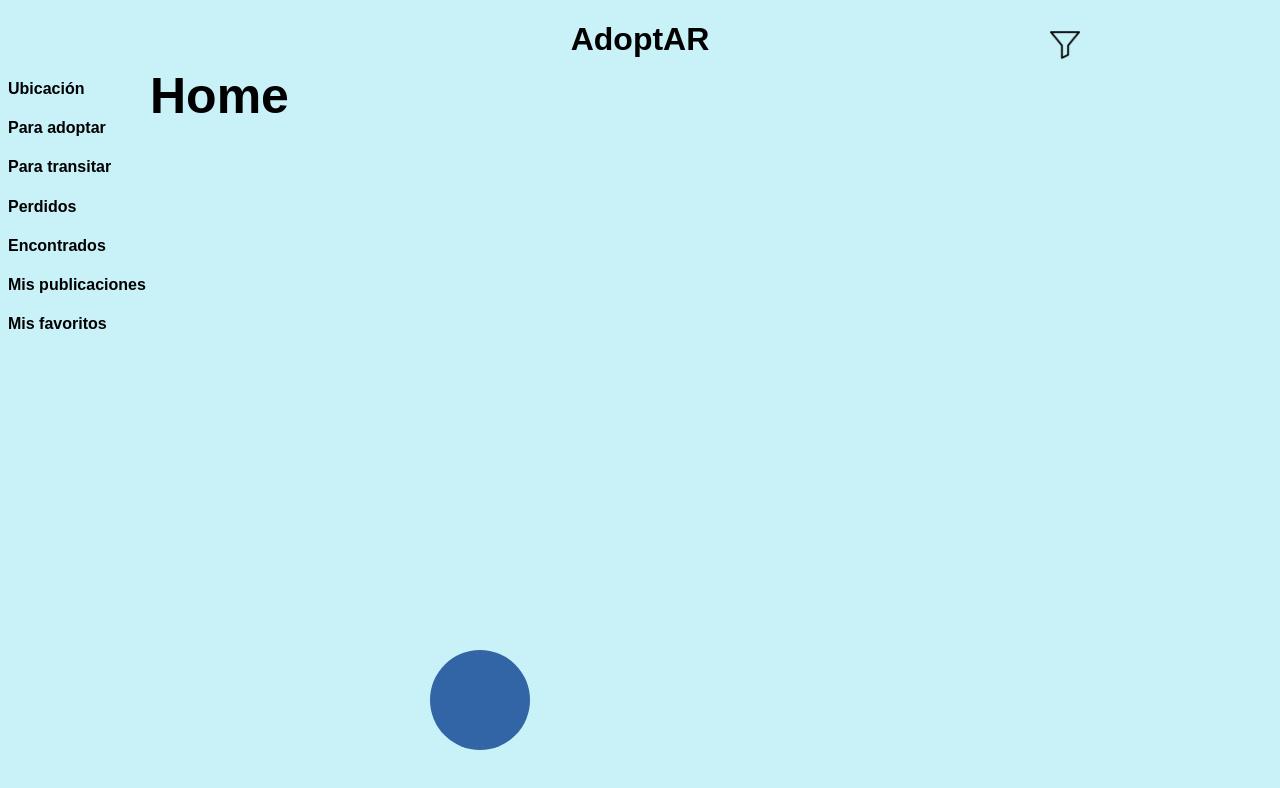
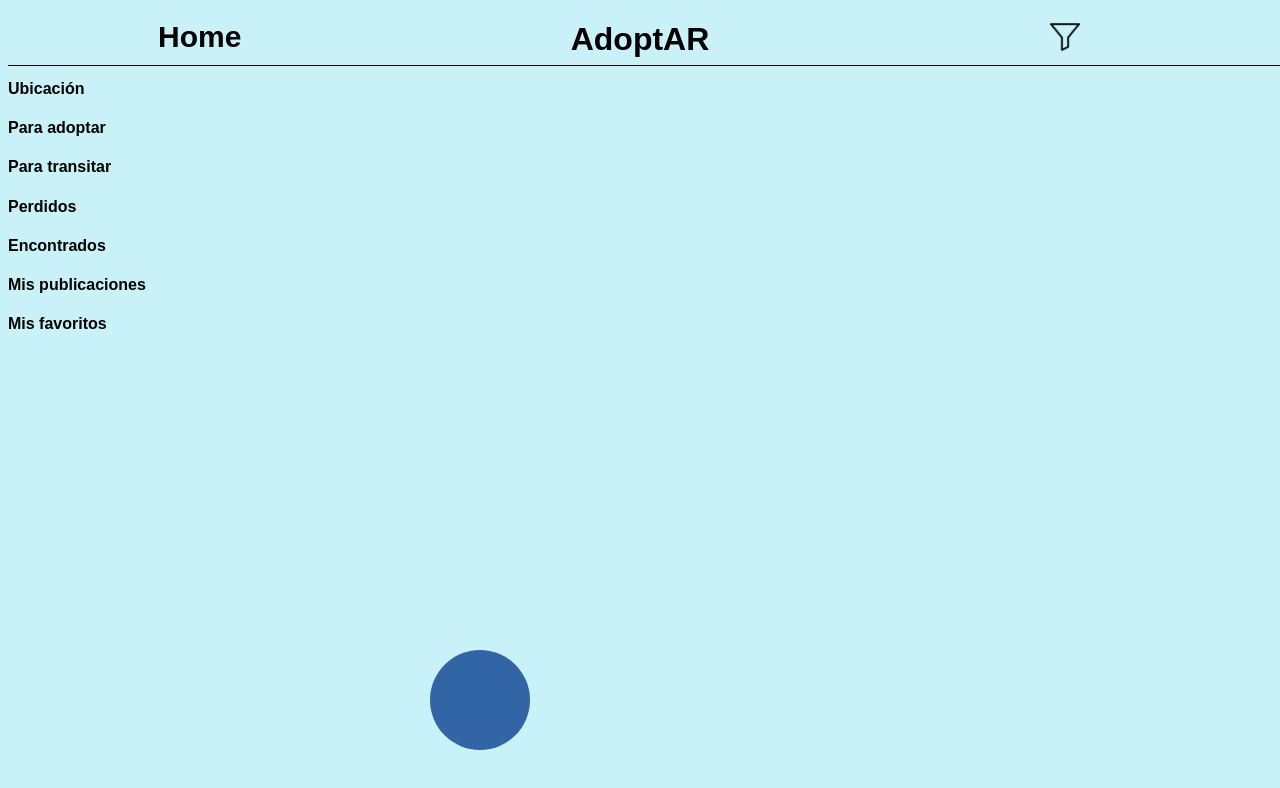
Before and after one commit to 3-TIC-ORT/proyecto-adoptar, a plain HTML site: page Front end/Pantallaprincipal.html in a window 1280 px wide. Shown: the top 788 px of the page. Drawn offline with Linux system fonts and the light colour scheme.

Commit message:
Update Pantallaprincipal.css

```diff
--- a/Front end/Pantallaprincipal.css
+++ b/Front end/Pantallaprincipal.css
@@ -7,15 +7,15 @@ text-align: center;
 }
 #home{
     position: absolute;
-    font-size: 50px;
-    top: 25px;
-    left:150px;
+    font-size: 30px;
+    margin-top: -60px;
+    margin-left:150px;
 }
 #Iconofiltrar {
     position: absolute;
     width: 30px;
     height: 30px;
-    top: 30px;
+    top: 22px;
     right: 200px;
 }
 .circulo {
@@ -29,9 +29,9 @@ right: 750px;
 }
 .circuloperfil {
     position: absolute;
-    width: 50px;
-    height: 50px;
-    top: 22px;
+    width: 40px;
+    height: 40px;
+    top: 18px;
     left: 1600px;
     background-color: black;
     border-radius: 50%;
@@ -41,5 +41,5 @@ right: 750px;
     background-color: black;
     left: 200px;
     width: 1690px;
-    margin-top: -400px;
+margin-top: -290px;
 }
```
